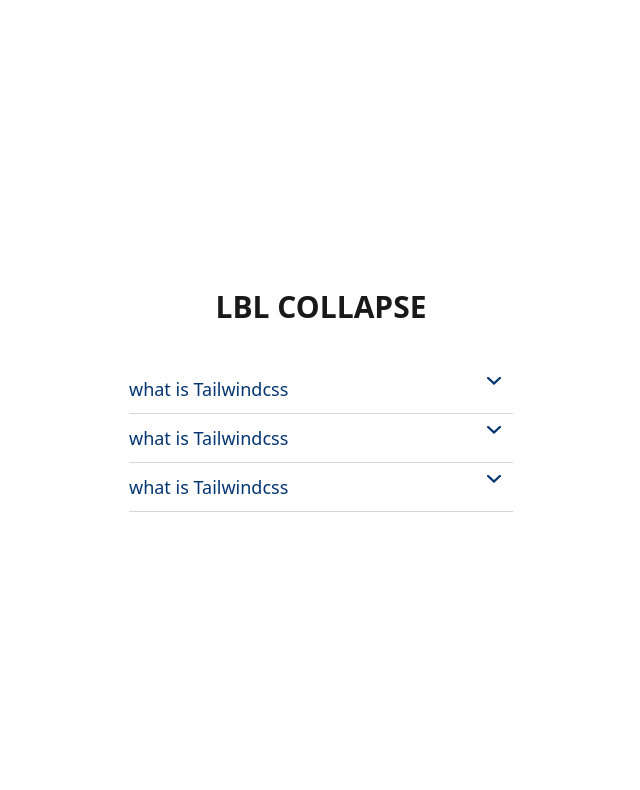
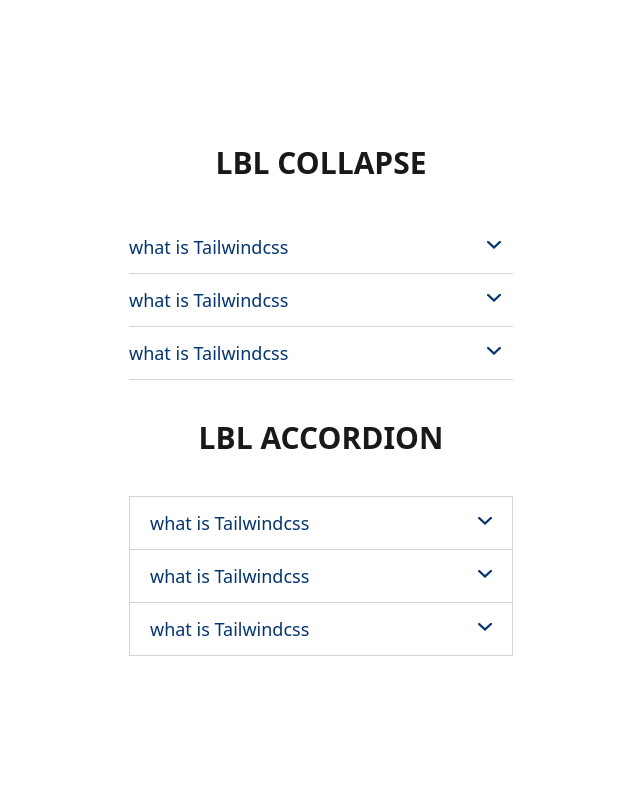
Before and after one commit to Webtinix/molecules-lbl, a website: page index.html in a window 1280 px wide. Shown: the whole page, without its empty margins (319-959 px from the left). Drawn offline with Linux system fonts and the light colour scheme.

Commit message:
mise à jour + ajout des accordions

```diff
--- a/index.html
+++ b/index.html
@@ -8,7 +8,7 @@
     <title>Collapse</title>
 </head>
 
-<body class="h-screen flex justify-center items-center flex-col gap-10 font-sans">
+<body class="min-h-screen flex justify-center items-center flex-col gap-10 font-sans">
     <p class="text-3xl font-black text-lbl-Black/90 uppercase">lbl collapse</p>
     <div class="w-96">
         <div class="lbl-collapse">
@@ -75,6 +75,75 @@
 
         </div>
     </div>
+
+    <!-- Accordion -->
+
+    <p class="text-3xl font-black text-lbl-Black/90 uppercase">lbl Accordion</p>
+    <div class="w-96 lbl-accordion">
+        <div class="lbl-collapse">
+            <input type="checkbox" class="peer check">
+            <div class="title peer-checked:border-b">
+                <span class=""> what is Tailwindcss</span>
+            </div>
+            <!-- Arrow Icon -->
+            <div class="icon peer-checked:rotate-180">
+                <img src="/Icons_for_LBD_Leon/Arrow Small Down.svg" alt="Arrow_Small_Down">
+            </div>
+            <!-- Content -->
+            <div class="content peer-checked:max-h-40">
+
+                <p>
+                    Lorem ipsum dolor sit amet consectetur, adipisicing elit. Saepe dolore totam voluptates voluptatibus
+                    sunt nostrum eaque veritatis itaque voluptatum id ut, nam ullam esse soluta exercitationem
+                    consequatur dicta quos fugit!
+                </p>
+
+            </div>
+
+        </div>
+        <div class="lbl-collapse">
+            <input type="checkbox" class="peer check">
+            <div class="title peer-checked:border-b">
+                <span class=""> what is Tailwindcss</span>
+            </div>
+            <!-- Arrow Icon -->
+            <div class="icon peer-checked:rotate-180">
+                <img src="/Icons_for_LBD_Leon/Arrow Small Down.svg" alt="Arrow_Small_Down">
+            </div>
+            <!-- Content -->
+            <div class="content peer-checked:max-h-40">
+
+                <p>
+                    Lorem ipsum dolor sit amet consectetur, adipisicing elit. Saepe dolore totam voluptates voluptatibus
+                    sunt nostrum eaque veritatis itaque voluptatum id ut, nam ullam esse soluta exercitationem
+                    consequatur dicta quos fugit!
+                </p>
+
+            </div>
+
+        </div>
+        <div class="lbl-collapse">
+            <input type="checkbox" class="peer check">
+            <div class="title peer-checked:border-b">
+                <span class=""> what is Tailwindcss</span>
+            </div>
+            <!-- Arrow Icon -->
+            <div class="icon peer-checked:rotate-180">
+                <img src="/Icons_for_LBD_Leon/Arrow Small Down.svg" alt="Arrow_Small_Down">
+            </div>
+            <!-- Content -->
+            <div class="content peer-checked:max-h-40">
+
+                <p>
+                    Lorem ipsum dolor sit amet consectetur, adipisicing elit. Saepe dolore totam voluptates voluptatibus
+                    sunt nostrum eaque veritatis itaque voluptatum id ut, nam ullam esse soluta exercitationem
+                    consequatur dicta quos fugit!
+                </p>
+
+            </div>
+
+        </div>
+    </div>
 </body>
 
 </html>
--- a/input.css
+++ b/input.css
@@ -28,10 +28,10 @@
         @apply absolute top-0 inset-x-0 w-full h-12 opacity-0 z-10 cursor-pointer
     }
     .lbl-collapse>.title{
-        @apply text-lg h-12 w-full flex items-center text-lbl-primary
+        @apply text-lg py-3 w-full flex items-center text-lbl-primary
     }
     .lbl-collapse>.icon{
-        @apply absolute top-3 right-3 text-white transition-transform duration-500 rotate-0
+        @apply absolute top-5 right-3 text-white transition-transform duration-500 rotate-0
     }
     .lbl-collapse>.content{
         @apply overflow-hidden transition-all duration-500 max-h-0
@@ -39,4 +39,19 @@
     .lbl-collapse>.content>*{
         @apply py-4 text-sm text-lbl-primary mb-6
     }
+
+    .lbl-accordion{
+        @apply border border-b-0 border-lbl-Gray-400/80
+    }
+
+
+    .lbl-accordion .title,.lbl-accordion .content>*{
+        @apply px-5
+    }
+    .lbl-accordion .title{
+        @apply  border-lbl-Gray-400/80
+    }
+    .lbl-accordion .icon {
+        @apply right-5
+    }
 }
```
Also changed, not shown: assets/style/main.css.
